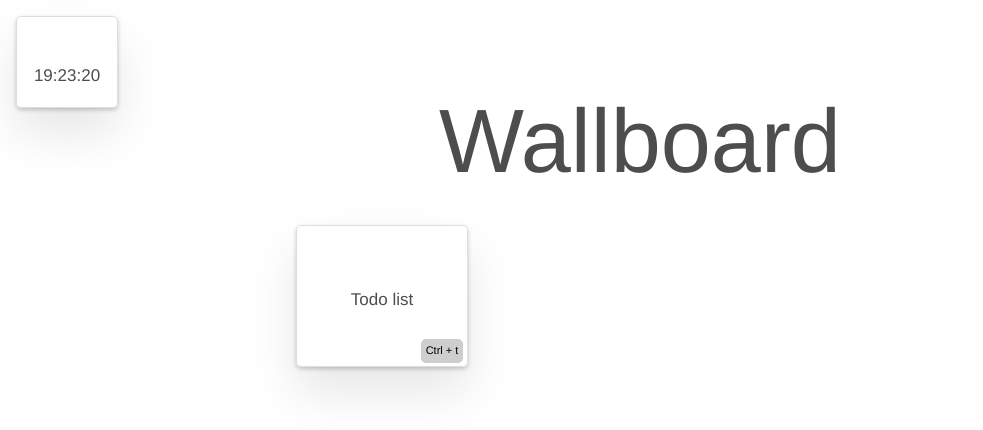
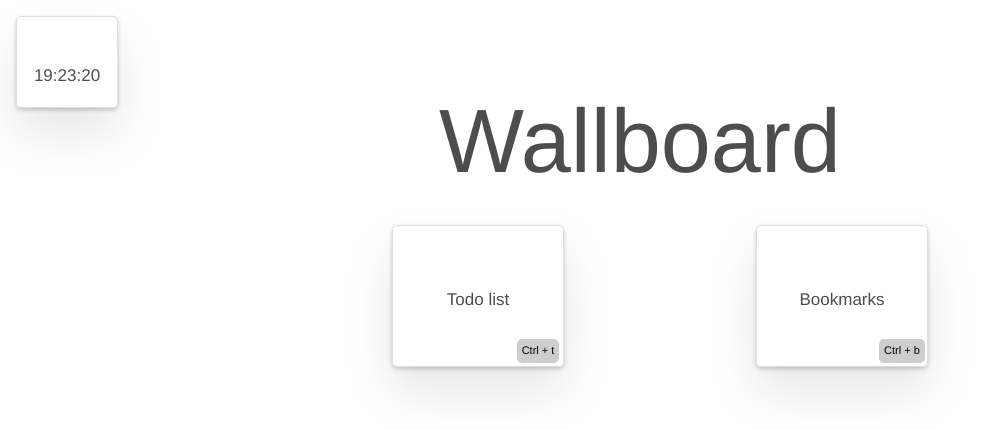
Before and after one commit to mathieuSal/wallboard, a Vue app in the folder front/: page / in a window 1280 px wide. Shown: the top 430 px of the page, without its empty margins (0-983 px from the left). Built offline with nearby package versions, Linux system fonts and the light colour scheme; no server answers; some icons are missing.

Commit message:
feat(bookmark): routing and widget creation

```diff
--- a/front/src/components/Board.vue
+++ b/front/src/components/Board.vue
@@ -4,7 +4,7 @@
       <p class="projectTitle">Wallboard</p>
       <div class="widget-list-container">
         <div class="widget-list-content">
-          <ul>
+          <ul class="widget-list">
             <li v-for="(widget, index) in widgets" :key="`widget-${index}`">
               <widget-presenter :link="widget.link" :keyShortcut="widget.shortcut">
                 <template v-slot:icon>
@@ -36,6 +36,12 @@ export default {
           icon: 'list_alt',
           name: 'Todo list',
           shortcut: 't'
+        },
+        {
+          link: './bookmarks',
+          icon: 'bookmarks',
+          name: 'Bookmarks',
+          shortcut: 'b'
         }
       ]
     }
@@ -68,7 +74,11 @@ export default {
   width: 60%;
 }
 
-ul {
+ul.widget-list {
+  display: flex;
+  flex-wrap: wrap;
+  justify-content: space-around;
   list-style: none;
+  width: 100%;
 }
 </style>
--- /dev/null
+++ b/front/src/components/widgets/bookmarkWidget/Bookmark.vue
@@ -0,0 +1,19 @@
+<template>
+  <div class="bookmarkBody">
+    <home-component></home-component>
+  </div>
+</template>
+
+<script>
+import HomeComponent from '../../generic/homeComponent/HomeComponent'
+
+export default {
+  name: 'Bookmark',
+  components: {
+    HomeComponent
+  },
+  data: function () {
+    return {}
+  }
+}
+</script>
--- a/front/src/router/index.js
+++ b/front/src/router/index.js
@@ -2,6 +2,7 @@ import Vue from 'vue'
 import Router from 'vue-router'
 import Board from '@/components/Board'
 import ToDo from '@/components/widgets/toDoWidget/ToDo'
+import Bookmark from '@/components/widgets/bookmarkWidget/Bookmark'
 import HelloWorld from '@/components/HelloWorld'
 
 Vue.use(Router)
@@ -19,6 +20,11 @@ export default new Router({
       component: ToDo
     },
     {
+      path: '/bookmarks',
+      name: 'Wallboard - bookmarks',
+      component: Bookmark
+    },
+    {
       path: '/hello',
       name: 'HelloWorld',
       component: HelloWorld
```
